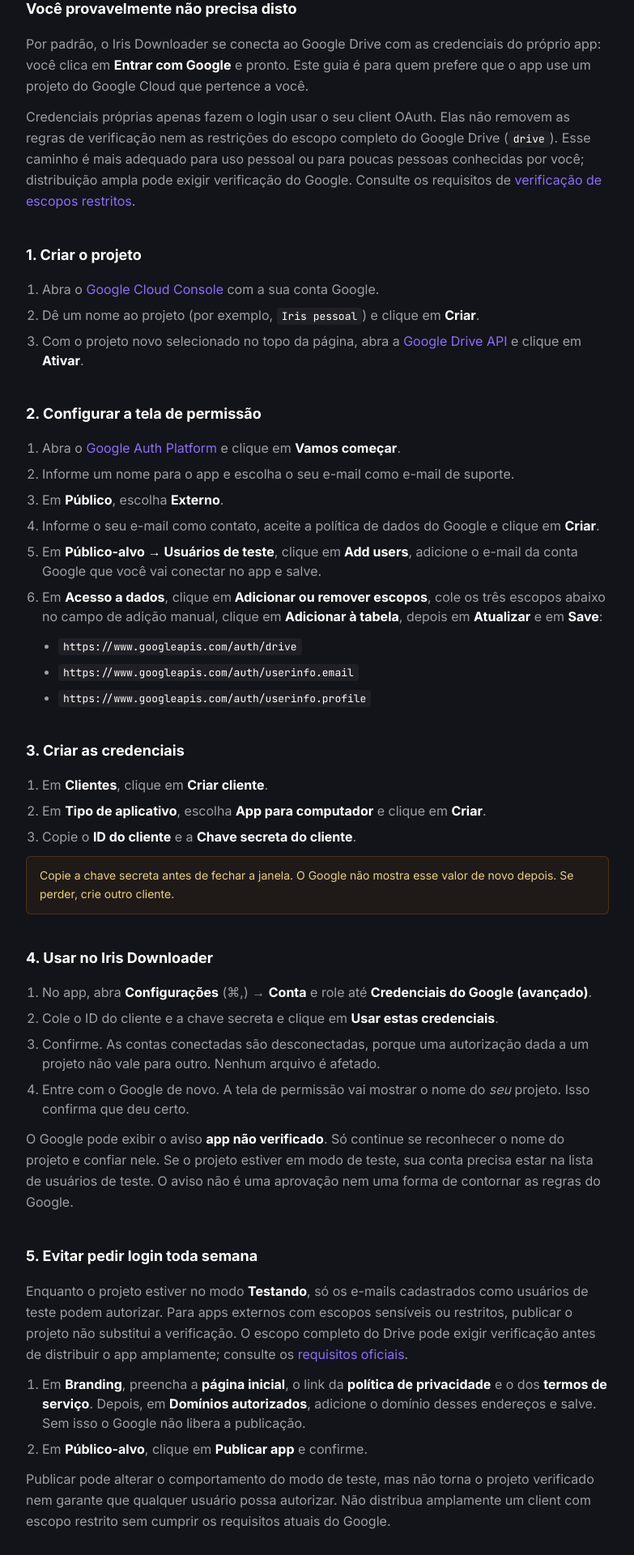
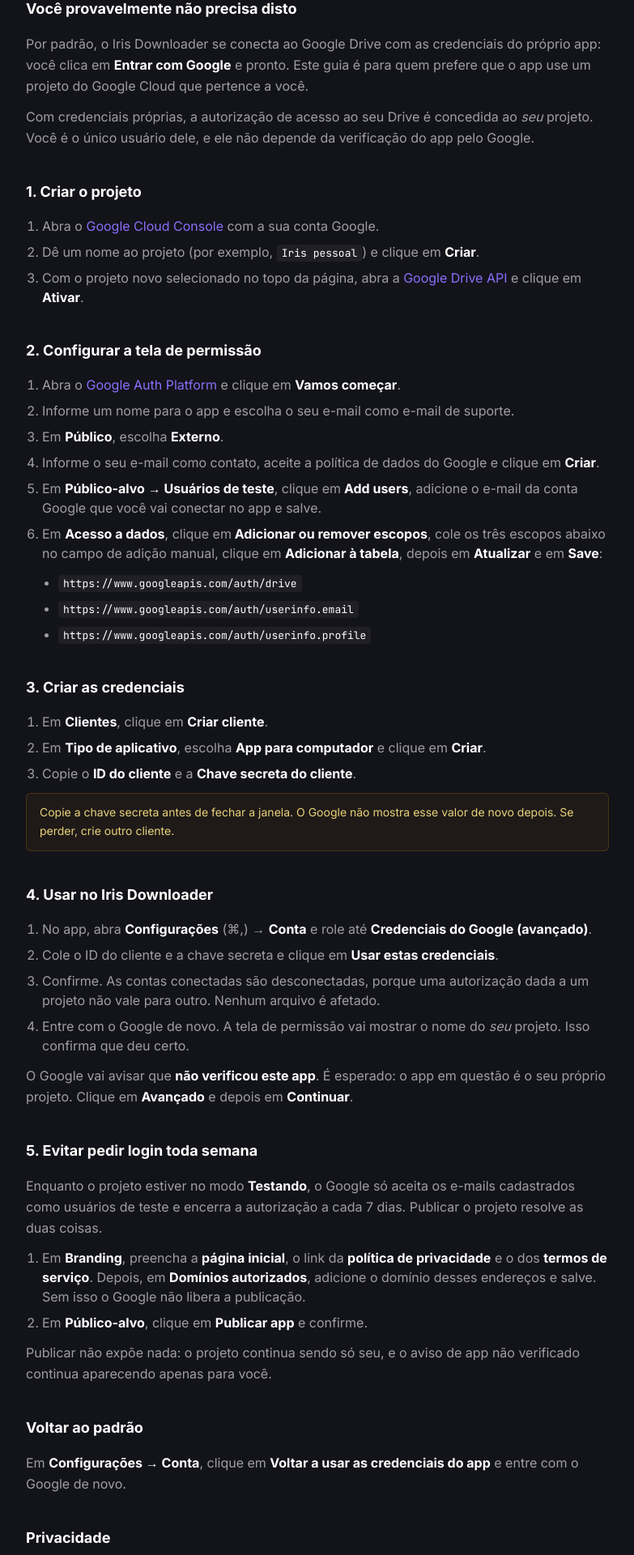
Before and after one commit to isaiasouza/iris-website, a Next.js app: page /credenciais-google in a window 1280 px wide. Shown: the part 280-2200 px from the top of the page at 81% size, without its empty margins (248-1031 px from the left). Built offline with nearby package versions, Linux system fonts and the light colour scheme.

Commit message:
chore: preserve published Google credentials guidance for release

```diff
--- a/src/app/credenciais-google/page.tsx
+++ b/src/app/credenciais-google/page.tsx
@@ -48,12 +48,9 @@
               pertence a você.
             </p>
             <p className="mt-3">
-              Credenciais próprias apenas fazem o login usar o seu client OAuth. Elas não removem
-              as regras de verificação nem as restrições do escopo completo do Google Drive
-              (<code>drive</code>). Esse caminho é mais adequado para uso pessoal ou para poucas
-              pessoas conhecidas por você; distribuição ampla pode exigir verificação do Google.
-              Consulte os requisitos de{" "}
-              <External href="https://developers.google.com/identity/protocols/oauth2/production-readiness/restricted-scope-verification">verificação de escopos restritos</External>.
+              Com credenciais próprias, a autorização de acesso ao seu Drive é concedida ao
+              <em> seu</em> projeto. Você é o único usuário dele, e ele não depende da verificação
+              do app pelo Google.
             </p>
           </section>
 
@@ -145,22 +142,19 @@
               </li>
             </ol>
             <p className="mt-3">
-              O Google pode exibir o aviso <strong className="text-white">app não verificado</strong>.
-              Só continue se reconhecer o nome do projeto e confiar nele. Se o projeto estiver em
-              modo de teste, sua conta precisa estar na lista de usuários de teste. O aviso não é
-              uma aprovação nem uma forma de contornar as regras do Google.
+              O Google vai avisar que <strong className="text-white">não verificou este app</strong>. É
+              esperado: o app em questão é o seu próprio projeto. Clique em{" "}
+              <strong className="text-white">Avançado</strong> e depois em{" "}
+              <strong className="text-white">Continuar</strong>.
             </p>
           </section>
 
           <section>
             <h2>5. Evitar pedir login toda semana</h2>
             <p>
-              Enquanto o projeto estiver no modo <strong className="text-white">Testando</strong>,
-              só os e-mails cadastrados como usuários de teste podem autorizar. Para apps externos
-              com escopos sensíveis ou restritos, publicar o projeto não substitui a verificação. O
-              escopo completo do Drive pode exigir verificação antes de distribuir o app amplamente;
-              consulte os{" "}
-              <External href="https://developers.google.com/identity/protocols/oauth2/production-readiness/restricted-scope-verification">requisitos oficiais</External>.
+              Enquanto o projeto estiver no modo <strong className="text-white">Testando</strong>, o
+              Google só aceita os e-mails cadastrados como usuários de teste e encerra a autorização
+              a cada 7 dias. Publicar o projeto resolve as duas coisas.
             </p>
             <ol>
               <li>
@@ -177,9 +171,8 @@
               </li>
             </ol>
             <p className="mt-3">
-              Publicar pode alterar o comportamento do modo de teste, mas não torna o projeto
-              verificado nem garante que qualquer usuário possa autorizar. Não distribua amplamente
-              um client com escopo restrito sem cumprir os requisitos atuais do Google.
+              Publicar não expõe nada: o projeto continua sendo só seu, e o aviso de app não
+              verificado continua aparecendo apenas para você.
             </p>
           </section>
 
```
